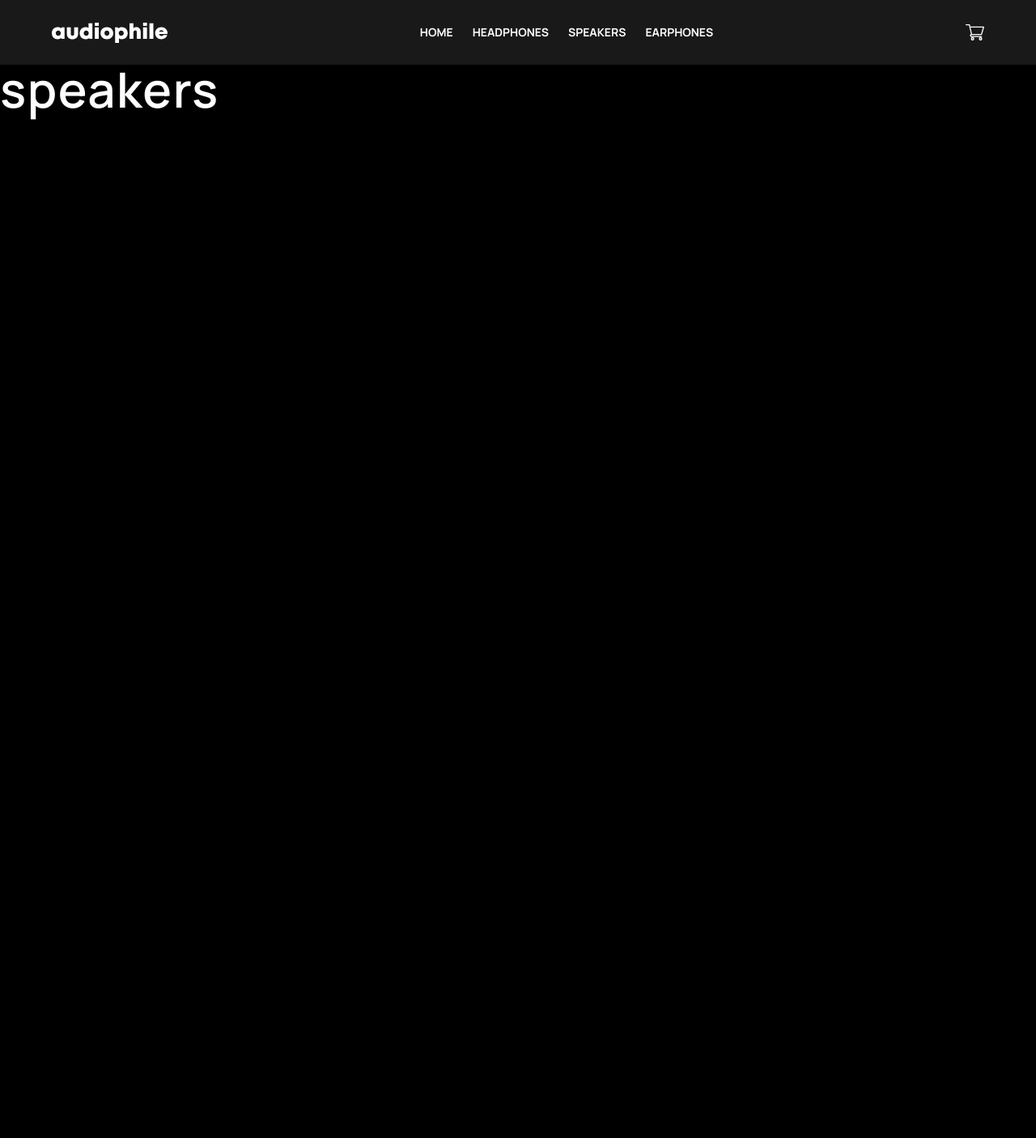
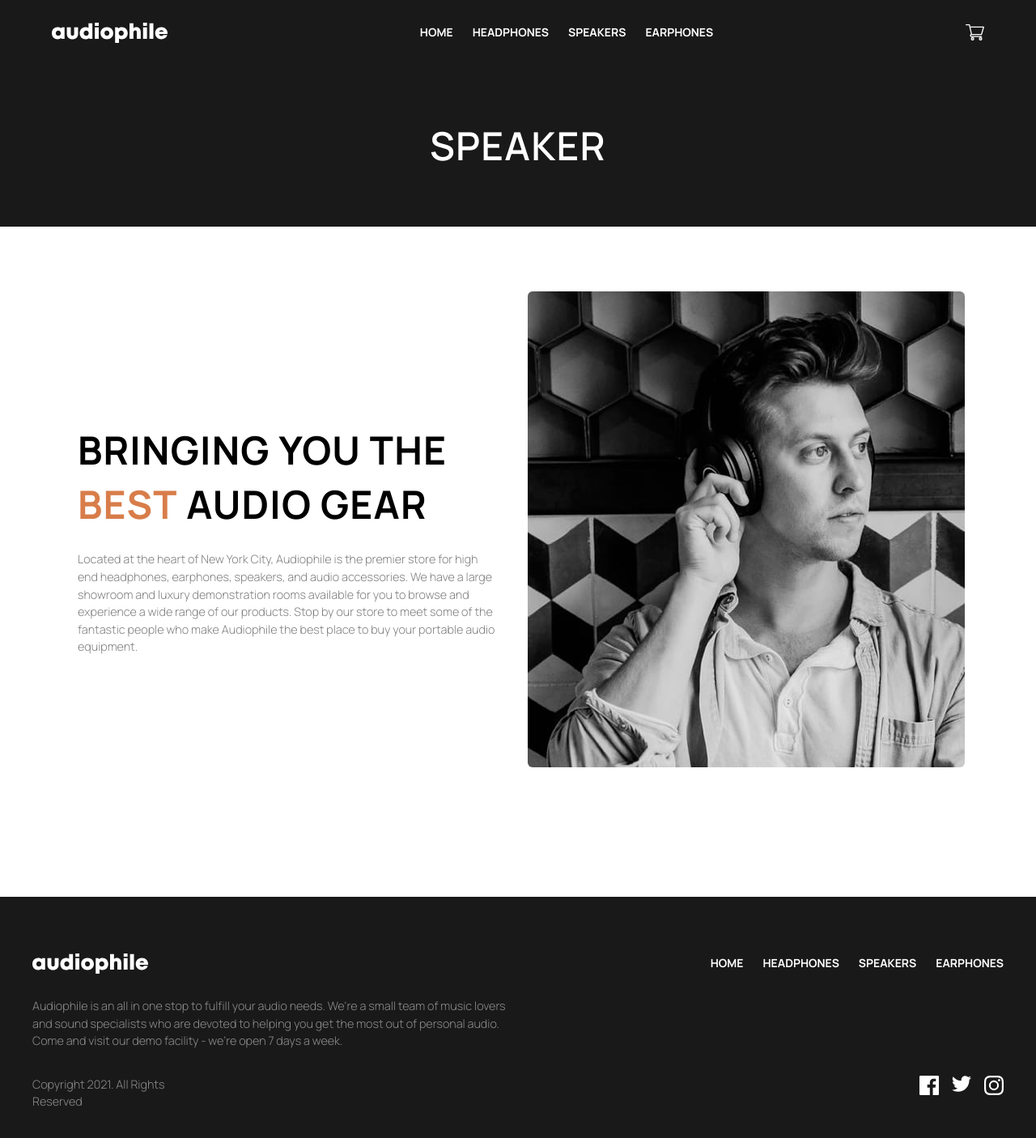
Before and after one commit to elghanbibadr/autophileEcommerce, a React (Vite) app: page /speakers in a window 1280 px wide. Shown: the top 1406 px of the page at 81% size. Before the commit the page ends 800 px from the top, so only its background shows below. Built offline with nearby package versions, Linux system fonts and the light colour scheme.

Commit message:
add the shared content between routes

```diff
--- a/src/App.jsx
+++ b/src/App.jsx
@@ -3,8 +3,8 @@ import { Home } from './pages/home/Home'
 import { Route,Routes } from 'react-router-dom'
 import Headphones from './pages/headphones/Headphones'
 import Nav from './pages/home/Nav'
-import Earphones from './pages/earphone/earphones'
-import Speakers from './pages/speakers/speakers'
+import Earphones from './pages/earphone/Earphones'
+import Speakers from './pages/speakers/Speakers'
 import ProductsIntroGridContainer from './componenet/UI/ProductsIntroGridContainer'
 
 
--- a/src/componenet/UI/Container.jsx
+++ b/src/componenet/UI/Container.jsx
@@ -2,7 +2,7 @@ import React from 'react'
 
 const Container = (props) => {
   return (
-    <div className={` ${props.className} max-w-[1440px] px-6 lg:mx-auto lg:px-16`}>{props.children}</div>
+    <div className={` ${props.className} max-w-[1440px] px-6 lg:mx-auto lg:px-20`}>{props.children}</div>
   )
 }
 
--- a/src/componenet/UI/LinksList.jsx
+++ b/src/componenet/UI/LinksList.jsx
@@ -12,7 +12,7 @@ const LinksList = (props) => {
     <Link to="speakers">
       <li className='hover:text-orange transition-colors duration-500'>SPEAKERS</li>
     </Link>
-    <Link className='earphones'>
+    <Link to='earphones'>
       <li className='ml-6 hover:text-orange transition-colors duration-500'>EARPHONES</li>
     </Link>
 </ul>
--- /dev/null
+++ b/src/componenet/UI/RouteDescName.jsx
@@ -0,0 +1,11 @@
+import React from 'react'
+
+const RouteDescName = (props) => {
+  return (
+    <div className='h-[200px] flex justify-center items-center'>
+    <h2 className='text-white uppercase'>{props.routeName}</h2>
+  </div>
+    )
+}
+
+export default RouteDescName
--- a/src/index.css
+++ b/src/index.css
@@ -5,13 +5,10 @@
 
 
 
-/* @import url('https://fonts.googleapis.com/css2?family=Manrope:wght@200;300;400;500;600;700&display=swap'); */
 
 body{
     font-family: 'Manrope', sans-serif;
-    /* background-color: black; */
     color: white;
-    background-color: black;
 
 }
 
--- a/src/pages/earphone/Earphones.jsx
+++ b/src/pages/earphone/Earphones.jsx
@@ -1,8 +1,21 @@
 import React from 'react'
-
+import Container from '../../componenet/UI/Container'
+import RouteDescName from '../../componenet/UI/RouteDescName'
+import Footer from '../../componenet/UI/Footer'
+import Callout from '../../componenet/UI/Callout'
 const earphones = () => {
   return (
-    <h1>earphones</h1>
+
+    <>
+
+    <Container className='bg-paleBlack'>
+     <RouteDescName routeName="Headphones"  />
+</Container>
+     <Container>
+         <Callout />
+     </Container>
+     <Footer />
+    </>
   )
 }
 
--- a/src/pages/headphones/Headphones.jsx
+++ b/src/pages/headphones/Headphones.jsx
@@ -1,11 +1,20 @@
 import React from 'react'
+
 import Container from '../../componenet/UI/Container'
+import RouteDescName from '../../componenet/UI/RouteDescName'
+import Footer from '../../componenet/UI/Footer'
+import Callout from '../../componenet/UI/Callout'
 const Headphones = () => {
   return (
+    <>
     <Container className='bg-paleBlack'>
-    {/* <Hero /> */}
-      <h1>Headphones page</h1>
+     <RouteDescName routeName="Headphones"  />
 </Container>
+     <Container>
+       <Callout />
+     </Container>
+       <Footer />
+    </>
   )
 }
 
--- a/src/pages/speakers/Speakers.jsx
+++ b/src/pages/speakers/Speakers.jsx
@@ -1,9 +1,21 @@
 import React from 'react'
+import Container from '../../componenet/UI/Container'
+import RouteDescName from '../../componenet/UI/RouteDescName'
+import Callout from '../../componenet/UI/Callout'
+import Footer from '../../componenet/UI/Footer'
+const Speakers = () => {
+  return (
+    <>
+    <Container className='bg-paleBlack'>
+     <RouteDescName routeName="speaker"  />
+</Container>
+     <Container>
+         <Callout />
+     </Container>
+     <Footer />
+    </>
 
-const speakers = () => {
-  return (
-    <h1>speakers</h1>
   )
 }
 
-export default speakers
+export default Speakers
```
